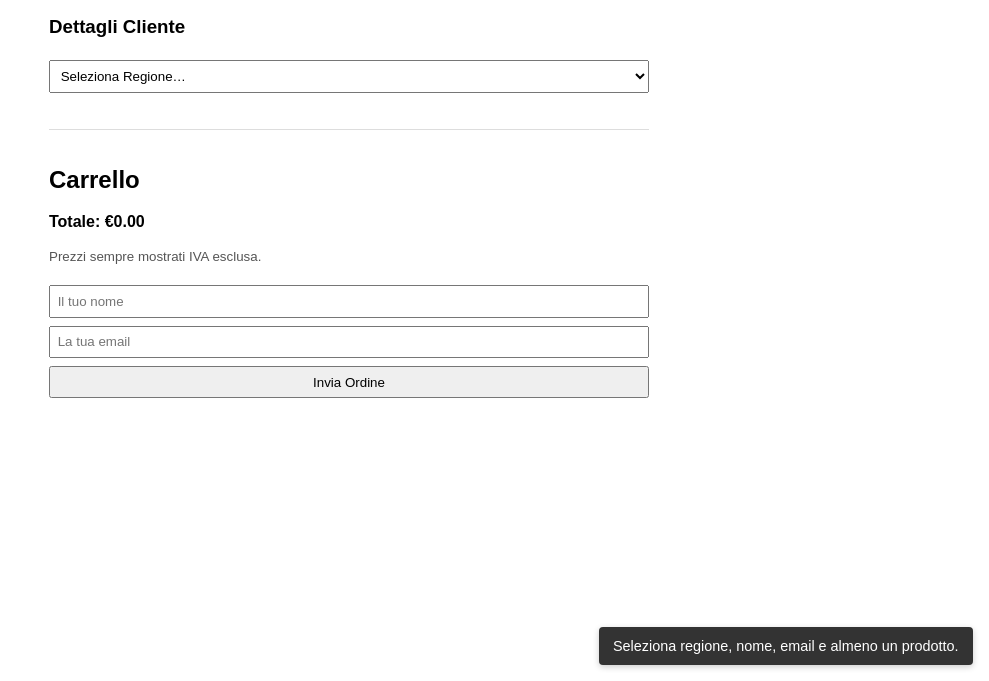
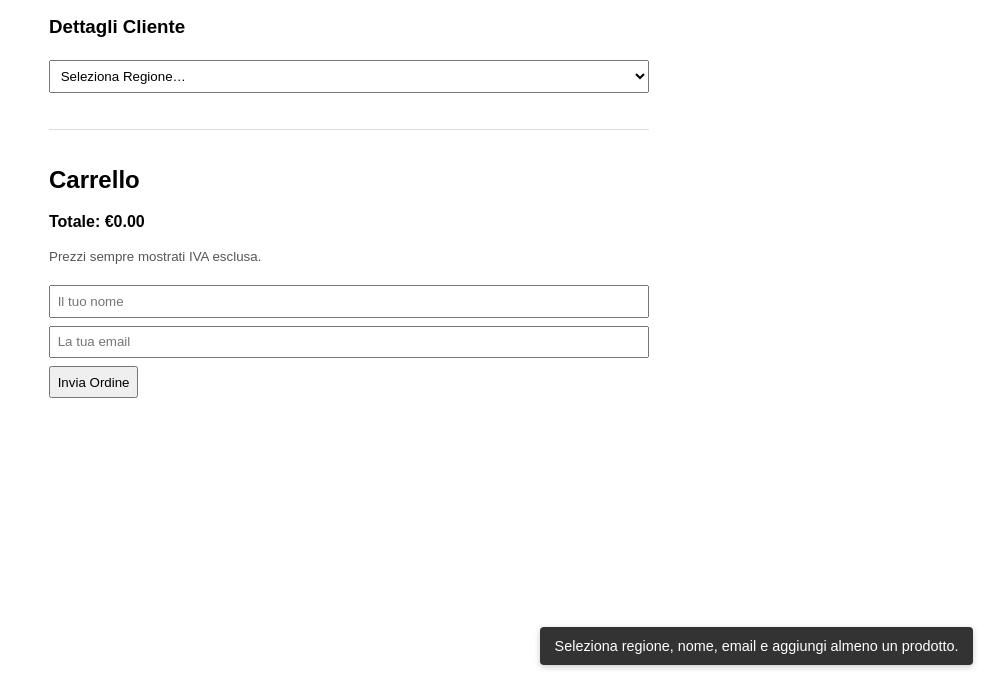
Before and after one commit to MUSEFacility/Webshop, a website: page public/internal.html in a window 1280 px wide. Both pictures are taken after a click on the button "Invia Ordine". Shown: the part 119-800 px from the top of the page, without its empty margins (291-1280 px from the left). Drawn offline with Linux system fonts and the light colour scheme.

Commit message:
Update internal.html

```diff
--- a/public/internal.html
+++ b/public/internal.html
@@ -6,16 +6,22 @@
     <style>
       body { font-family: sans-serif; max-width:600px; margin:auto; }
       header { text-align:center; margin-bottom:1em; }
-      .product, .cart-item { display:flex; justify-content:space-between; margin:.5em 0; }
+      .product, .cart-item { display:flex; justify-content:space-between; align-items:center; margin:.5em 0; }
       .cart { margin-top:2em; border-top:1px solid #ddd; padding-top:1em; }
-      input, select, button { padding:.5em; margin:.3em 0; width:100%; box-sizing:border-box; }
+      input, select, button { padding:.5em; margin:.3em 0; box-sizing:border-box; }
+      select, input[type="email"], input[type="text"] { width:100%; }
       button { cursor:pointer; }
       em, small { color:#555; }
       .qty-control { display:inline-flex; align-items:center; }
       .qty-control button { width:2em; }
       .qty-control input { width:3em; text-align:center; margin:0 .3em; }
       #toast-container { position:fixed; bottom:1rem; right:1rem; display:flex; flex-direction:column; gap:.5rem; z-index:9999; }
-      .toast { min-width:200px; background:#333; color:#fff; padding:.75em 1em; border-radius:4px; opacity:0; transform:translateY(20px); transition:opacity .3s ease,transform .3s ease; font-size:.9rem; box-shadow:0 2px 6px rgba(0,0,0,0.2); }
+      .toast {
+        min-width:200px; background:#333; color:#fff; padding:.75em 1em;
+        border-radius:4px; opacity:0; transform:translateY(20px);
+        transition:opacity .3s ease,transform .3s ease; font-size:.9rem;
+        box-shadow:0 2px 6px rgba(0,0,0,0.2);
+      }
       .toast.show { opacity:1; transform:translateY(0); }
     </style>
   </head>
@@ -45,7 +51,7 @@
       <p><strong>Totale: €<span id="total">0.00</span></strong></p>
       <p><small>Prezzi sempre mostrati IVA esclusa.</small></p>
 
-      <input id="name" placeholder="Il tuo nome" required />
+      <input id="name" type="text" placeholder="Il tuo nome" required />
       <input id="email" type="email" placeholder="La tua email" required />
       <button id="checkout">Invia Ordine</button>
     </div>
@@ -73,42 +79,44 @@
         ],
         "South Tyrol": [
           { id: 1,  title: "ASCIUGAMANO BAGNO 100x150",        description: "6 per Pacco",  price:  9.77 },
-          { id: 2,  title: "LENZUOLO C.ANG 2P DELUXE 200x210", description: "5 per Pacco",  price: 17.53 },
-          { id: 3,  title: "LENZUOLO 2P 240x300",              description: "10 per Pacco", price: 23.53 },
-          { id: 4,  title: "LENZUOLO 1P 160x300",              description: "10 per Pacco", price: 15.81 },
-          { id: 5,  title: "FEDERA GRANDE 60x80",              description: "25 per Pacco", price: 24.44 },
-          { id: 6,  title: "FEDERA PICCOLA 50x80",             description: "25 per Pacco", price: 22.55 },
-          { id: 7,  title: "COPRIPIUMINO 1P 135x200",          description: "10 per Pacco", price: 29.79 },
-          { id: 8,  title: "TOVAGLIA 150x150",                 description: "10 per Pacco", price: 24.68 },
-          { id: 9,  title: "STROFINACCI PER BICCHIERI 50x70",  description: "25 per Pacco", price: 17.20 },
-          { id: 10, title: "SCENDIBAGNO 50x90",                description: "12 per Pacco", price: 15.08 },
-          { id: 11, title: "ASCIUGAMANO BIDET 40x60",          description: "20 per Pacco", price: 11.53 },
-          { id: 12, title: "ASCIUGAMANO VISO 50x100",          description: "12 per Pacco", price:  9.61 },
+          { id: 2,  title: "LENZUOLO 2P 240x300",              description: "10 per Pacco", price: 23.53 },
+          { id: 3,  title: "LENZUOLO 1P 160x300",              description: "10 per Pacco", price: 15.81 },
+          { id: 4,  title: "FEDERA GRANDE 60x80",              description: "25 per Pacco", price: 24.44 },
+          { id: 5,  title: "FEDERA PICCOLA 50x80",             description: "25 per Pacco", price: 22.55 },
+          { id: 6,  title: "COPRIPIUMINO 1P 135x200",          description: "10 per Pacco", price: 29.79 },
+          { id: 7,  title: "TOVAGLIA 150x150",                 description: "10 per Pacco", price: 24.68 },
+          { id: 8, title: "STROFINACCI PER BICCHIERI 50x70",   description: "25 per Pacco", price: 17.20 },
+          { id: 9, title: "SCENDIBAGNO 50x90",                 description: "12 per Pacco", price: 15.08 },
+          { id: 10, title: "ASCIUGAMANO BIDET 40x60",          description: "20 per Pacco", price: 11.53 },
+          { id: 11, title: "ASCIUGAMANO VISO 50x100",          description: "12 per Pacco", price:  9.61 },
         ],
         Garda: [
           { id: 1,  title: "ASCIUGAMANO BAGNO 100x150",        description: "6 per Pacco",  price:  9.77 },
-          { id: 2,  title: "LENZUOLO C.ANG 2P DELUXE 200x210", description: "5 per Pacco",  price: 17.53 },
-          { id: 3,  title: "LENZUOLO 2P 240x300",              description: "10 per Pacco", price: 23.53 },
-          { id: 4,  title: "LENZUOLO 1P 160x300",              description: "10 per Pacco", price: 15.81 },
-          { id: 5,  title: "FEDERA GRANDE 60x80",              description: "25 per Pacco", price: 24.44 },
-          { id: 6,  title: "FEDERA PICCOLA 50x80",             description: "25 per Pacco", price: 22.55 },
-          { id: 7,  title: "COPRIPIUMINO 1P 135x200",          description: "10 per Pacco", price: 29.79 },
-          { id: 8,  title: "TOVAGLIA 150x150",                 description: "10 per Pacco", price: 24.68 },
-          { id: 9,  title: "STROFINACCI PER BICCHIERI 50x70",  description: "25 per Pacco", price: 17.20 },
-          { id: 10, title: "SCENDIBAGNO 50x90",                description: "12 per Pacco", price: 15.08 },
-          { id: 11, title: "ASCIUGAMANO BIDET 40x60",          description: "20 per Pacco", price: 11.53 },
-          { id: 12, title: "ASCIUGAMANO VISO 50x100",          description: "12 per Pacco", price:  9.61 },
+          { id: 2,  title: "LENZUOLO 2P 240x300",              description: "10 per Pacco", price: 23.53 },
+          { id: 3,  title: "LENZUOLO 1P 160x300",              description: "10 per Pacco", price: 15.81 },
+          { id: 4,  title: "FEDERA GRANDE 60x80",              description: "25 per Pacco", price: 24.44 },
+          { id: 5,  title: "FEDERA PICCOLA 50x80",             description: "25 per Pacco", price: 22.55 },
+          { id: 6,  title: "COPRIPIUMINO 1P 135x200",          description: "10 per Pacco", price: 29.79 },
+          { id: 7,  title: "TOVAGLIA 150x150",                 description: "10 per Pacco", price: 24.68 },
+          { id: 8, title: "STROFINACCI PER BICCHIERI 50x70",   description: "25 per Pacco", price: 17.20 },
+          { id: 9, title: "SCENDIBAGNO 50x90",                 description: "12 per Pacco", price: 15.08 },
+          { id: 10, title: "ASCIUGAMANO BIDET 40x60",          description: "20 per Pacco", price: 11.53 },
+          { id: 11, title: "ASCIUGAMANO VISO 50x100",          description: "12 per Pacco", price:  9.61 },
         ]
       };
 
       let currentProducts = [];
       let cart = [];
 
-      // 2) Render products for currentProducts
+      // 2) Render products with spinner controls
       function renderProducts() {
         const root = document.getElementById("products");
         root.innerHTML = "";
         currentProducts.forEach(p => {
+          // find current qty in cart
+          const line = cart.find(x => x.id === p.id);
+          const qty  = line ? line.qty : 0;
+
           const div = document.createElement("div");
           div.className = "product";
           div.innerHTML = `
@@ -116,29 +124,43 @@
               <div><strong>${p.title} — €${p.price.toFixed(2)}</strong></div>
               <div><small>${p.description}</small></div>
             </div>
-            <button onclick="addToCart(${p.id})">+</button>
+            <div class="qty-control">
+              <button onclick="removeFromCart(${p.id})">−</button>
+              <input
+                type="number"
+                min="0"
+                value="${qty}"
+                onchange="updateQty(${p.id}, this.value)"
+              />
+              <button onclick="addToCart(${p.id})">+</button>
+            </div>
           `;
           root.append(div);
         });
       }
 
-      // 3) Basic cart functions
+      // 3) Cart operations
       function addToCart(id) {
         const prod = currentProducts.find(x => x.id === id);
-        let line = cart.find(x => x.id === id);
-        if (!line) { line = { ...prod, qty:0 }; cart.push(line); }
+        let line  = cart.find(x => x.id === id);
+        if (!line) { line = {...prod, qty:0}; cart.push(line); }
         line.qty++;
         renderCart();
+        renderProducts();
       }
       function removeFromCart(id) {
-        cart = cart.map(x => x.id===id?{...x,qty:x.qty-1}:x).filter(x=>x.qty>0);
+        cart = cart.map(x => x.id===id ? {...x,qty:x.qty-1} : x).filter(x => x.qty>0);
         renderCart();
+        renderProducts();
       }
-      function updateQty(id, qty) {
-        const q = parseInt(qty,10)||0;
-        cart = cart.map(x=>x.id===id?{...x,qty:q}:x).filter(x=>x.qty>0);
+      function updateQty(id, value) {
+        const q = parseInt(value,10) || 0;
+        cart = cart.map(x => x.id===id ? {...x,qty:q} : x).filter(x => x.qty>0);
         renderCart();
+        renderProducts();
       }
+
+      // 4) Render cart
       function renderCart() {
         const root = document.getElementById("cart-items");
         root.innerHTML = "";
@@ -151,8 +173,12 @@
             <span>${item.title}</span>
             <div class="qty-control">
               <button onclick="removeFromCart(${item.id})">−</button>
-              <input type="number" value="${item.qty}" min="0"
-                     onchange="updateQty(${item.id},this.value)" />
+              <input
+                type="number"
+                value="${item.qty}"
+                min="0"
+                onchange="updateQty(${item.id}, this.value)"
+              />
               <button onclick="addToCart(${item.id})">+</button>
             </div>
           `;
@@ -161,61 +187,69 @@
         document.getElementById("total").textContent = total.toFixed(2);
       }
 
-      // 4) Toast helper
-      function showToast(msg,d=3000){
-        const c=document.getElementById("toast-container");
-        const t=document.createElement("div");
-        t.className="toast";t.textContent=msg;c.append(t);
+      // 5) Toast helper
+      function showToast(msg,duration=3000){
+        const c = document.getElementById("toast-container");
+        const t = document.createElement("div");
+        t.className = "toast";
+        t.textContent = msg;
+        c.append(t);
         requestAnimationFrame(()=>t.classList.add("show"));
-        setTimeout(()=>{t.classList.remove("show");
+        setTimeout(()=>{
+          t.classList.remove("show");
           t.addEventListener("transitionend",()=>t.remove(),{once:true});
-        },d);
+        },duration);
       }
 
-      // 5) Handle region change
+      // 6) Region change
       document.getElementById("region").onchange = function(){
-        const region=this.value;
-        cart=[]; renderCart();
-        currentProducts = PRODUCTS_BY_REGION[region]||[];
+        cart = [];
+        renderCart();
+        currentProducts = PRODUCTS_BY_REGION[this.value] || [];
         renderProducts();
       };
 
-      // 6) Prevent double‐submit & checkout
-      let isSubmitting=false;
-      document.getElementById("checkout").onclick=async()=>{
-        if(isSubmitting)return;
-        isSubmitting=true;
-        const btn=document.getElementById("checkout");
-        btn.disabled=true;btn.textContent="Invio in corso…";
+      // 7) Prevent double‐submit & checkout
+      let isSubmitting = false;
+      document.getElementById("checkout").onclick = async ()=>{
+        if(isSubmitting) return;
+        isSubmitting = true;
+        const btn = document.getElementById("checkout");
+        btn.disabled = true;
+        btn.textContent = "Invio in corso…";
 
         const region = document.getElementById("region").value;
         const name   = document.getElementById("name").value.trim();
         const email  = document.getElementById("email").value.trim();
         if(!region||!name||!email||cart.length===0){
-          showToast("Seleziona regione, nome, email e almeno un prodotto.");
-          btn.disabled=false;btn.textContent="Invia Ordine";isSubmitting=false;
+          showToast("Seleziona regione, nome, email e aggiungi almeno un prodotto.");
+          btn.disabled = false;
+          btn.textContent = "Invia Ordine";
+          isSubmitting = false;
           return;
         }
 
-        try{
-          const res=await fetch("/checkout",{
+        try {
+          const res = await fetch("/checkout", {
             method:"POST",
             headers:{"Content-Type":"application/x-www-form-urlencoded"},
-            body:new URLSearchParams({
-              region,name,email,cartJson:JSON.stringify(cart)
+            body: new URLSearchParams({
+              region, name, email, cartJson: JSON.stringify(cart)
             })
           });
-          const {success}=await res.json();
+          const { success } = await res.json();
           if(success) showToast("Ordine inviato! Controlla la tua email.");
           else showToast("Errore—riprovare.");
-        }catch{
+        } catch {
           showToast("Errore di rete—riprovare.");
         }
 
-        btn.disabled=false;btn.textContent="Invia Ordine";isSubmitting=false;
+        btn.disabled = false;
+        btn.textContent = "Invia Ordine";
+        isSubmitting = false;
       };
 
-      // initial render: nothing until region chosen
+      // initial render
       renderCart();
     </script>
   </body>
```
